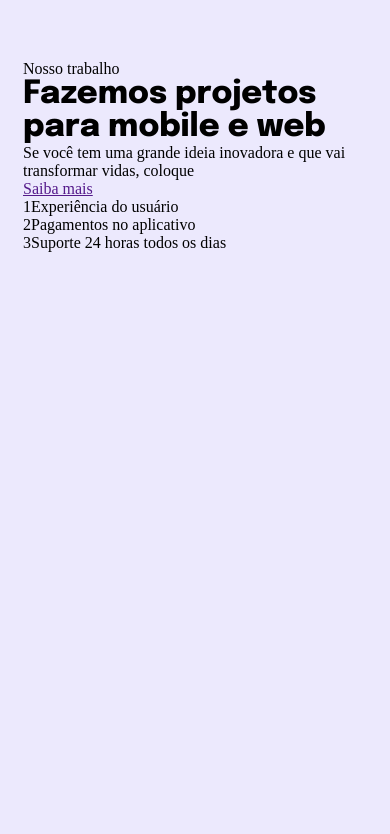
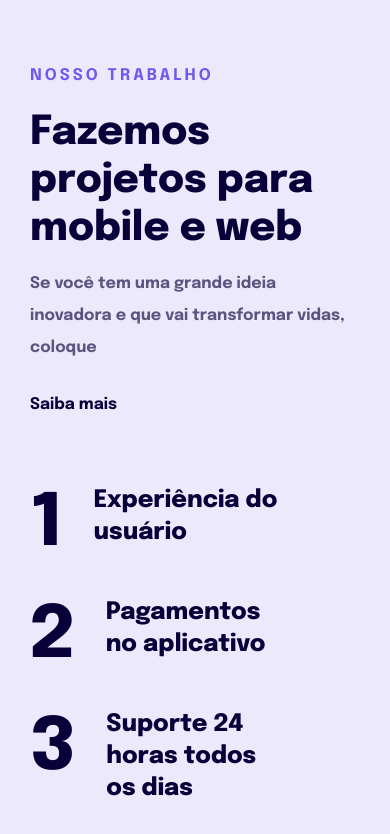
Before and after one commit to dalvaro0218/Stage03-mobile-first, a plain HTML site: page index.html in a window 390 px wide. Drawn offline with Linux system fonts and the light colour scheme.

Commit message:
first-mobile 10082022 v2

```diff
--- a/index.html
+++ b/index.html
@@ -6,11 +6,11 @@
     <meta charset="UTF-8">
     <meta name="viewport" content="width=device-width, initial-scale=1.0">
     <title>Introdução a responsividade</title>
-    <link href="https://fonts.googleapis.com/css2?family=Epilogue:wght@800&display=swap" rel="stylesheet">
+    <link href="https://fonts.googleapis.com/css2?family=Epilogue:ital,wght@0,700;0,800;1,400&display=swap" rel="stylesheet">
     <link rel="stylesheet" href="style.css">
 </head>
 <body>
-    <main>
+    <main><div>
         <p>Nosso trabalho</p>
         <h1>Fazemos projetos para
             mobile e web</h1>
@@ -20,7 +20,7 @@
         </p>
 
         <a href="">Saiba mais</a>
-
+    </div>
     <ul>
         <li><span>1</span>Experiência do usuário</li>
         <li><span>2</span>Pagamentos no aplicativo</li>
--- a/style.css
+++ b/style.css
@@ -8,13 +8,112 @@ ul {
     list-style: none;
 }
 
+:root {
+    font-size: 62.5%;
+}
+
 body {
+    font-family: 'Epilogue', sans-serif;
     background: #ECE9FD;
 
-    padding: 60px 23px 66px;
+    padding: 6.0rem 2.3rem 6.6rem;
+    font-size: 1.6rem;
 
 }
 
+main {
+    max-width: 33.0rem;
+    margin: 0 auto;
+}
+
 h1 {
-    font-family: 'Epilogue', sans-serif;
+    font-weight: 800;
+    font-size: 4.0rem;
+    line-height: 4.8rem;
+
+    color: #090039;
+
+    margin-bottom: 15px;
 }
+
+main p:first-child {
+    color: #7158EF;
+    letter-spacing: 0.3rem;
+    text-transform: uppercase;
+    line-height: 3.2rem;
+
+    margin-bottom: 1.7rem;
+}
+
+h1 + p {
+    color: rgb(10, 0, 57, 0.64);
+    line-height: 3.2rem;
+
+    margin-bottom: 3.2rem;
+
+}
+
+a {
+    color: #090039;
+    text-decoration: none;
+}
+
+a:hover {
+    color: #7158EF;
+    font-weight: bold;
+}
+
+ul {
+    margin-top: 7.2rem;
+}
+
+ul li {
+    font-weight: 800;
+    font-size: 2.4rem;
+    line-height: 3.2rem;
+
+    color: #090039;
+
+    width: 25.7rem;
+
+    display: flex;
+    gap: 3.2rem;
+}
+
+ul li + li {
+    margin-top: 3.2rem;
+}
+
+ul li span {
+    font-weight: 800;
+    font-size: 7.2rem;
+    line-height: 8.0rem;
+
+    letter-spacing: -2px;
+
+    color: #090039;
+}
+
+@media (min-width: 40em) {
+    body {
+        padding: 8rem;
+    }
+
+    main {
+        display: flex;
+        gap: 10rem;
+        max-width: 1020px;
+    }
+    main > div {
+        max-width: 484px;
+    }
+    ul li {
+        gap: 5.3rem;
+        max-width: 450px;
+        align-items: center;
+    }
+
+    ul li + li {
+        margin-top: 3.2rem;
+    }
+}
```
